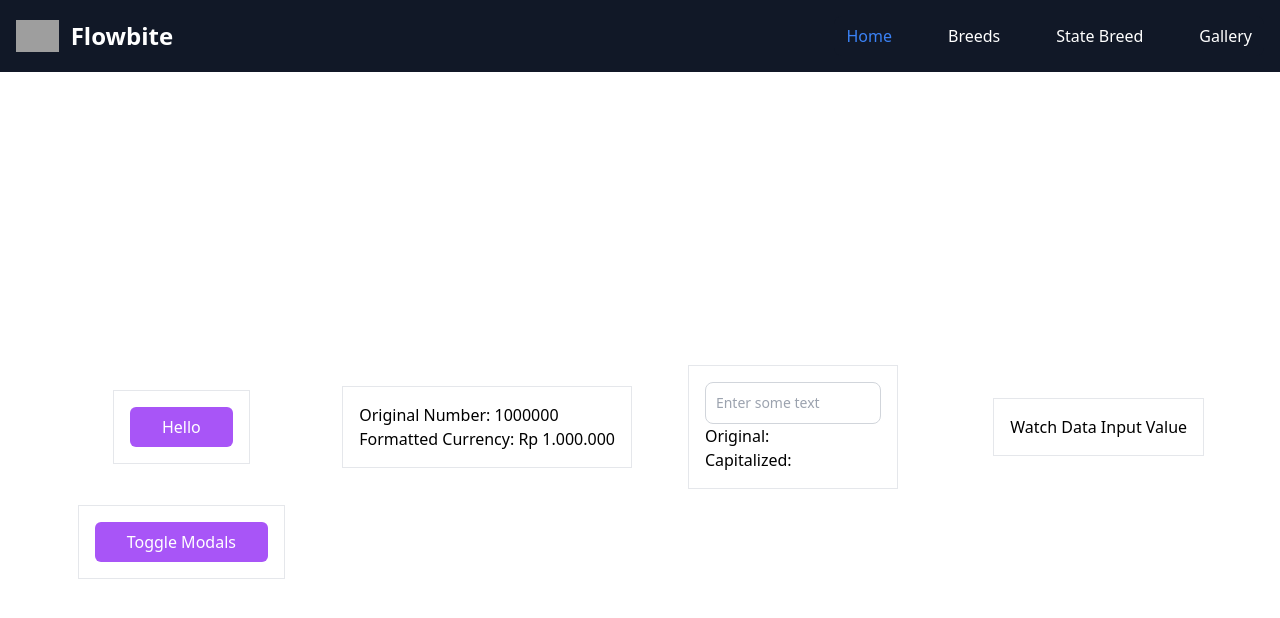
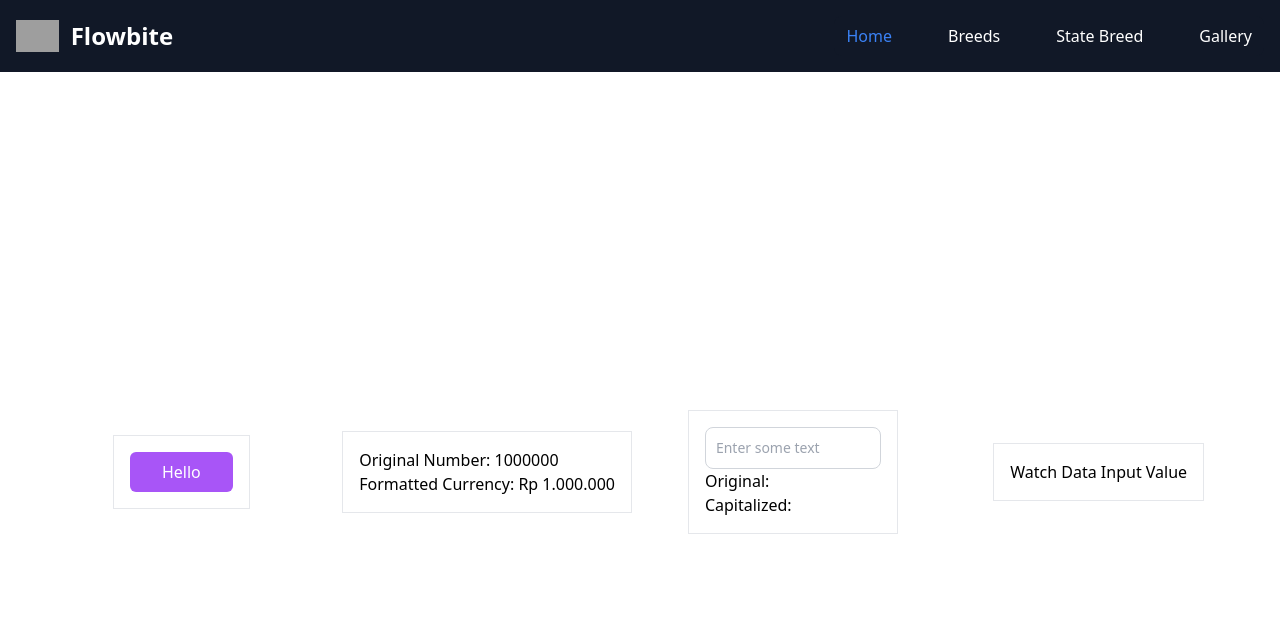
Before and after one commit to maulanairfanf/nuxt3-tailwind, a Nuxt app: page / in a window 1280 px wide. Shown: the top 618 px of the page. Built offline with nearby package versions, Linux system fonts and the light colour scheme; grey boxes are pictures that could not be loaded.

Commit message:
Revert "improving performanc"
This reverts commit 303e1c4f5bded81101bcb8e92e93eb7ea993af1b.

```diff
--- a/pages/index.vue
+++ b/pages/index.vue
@@ -27,13 +27,6 @@
 				<p>Watch Data Input Value</p>
 				<p>{{ watchValue }}</p>
 			</div>
-			<div class="p-4 border">
-				<button @click="showModal = true" class="button-primary">
-					Toggle Modals
-				</button>
-
-				<LazyModal v-if="showModal" @close="showModal = false" />
-			</div>
 		</div>
 	</div>
 </template>
@@ -42,8 +35,6 @@
 definePageMeta({
 	layout: 'default',
 })
-const LazyModal = defineAsyncComponent(() => import('@/components/Modal.vue'))
-
 const { countdown, isRunning, startCountdown } = useCountdown(5)
 const { formatCurrency } = useCurrency()
 
```
